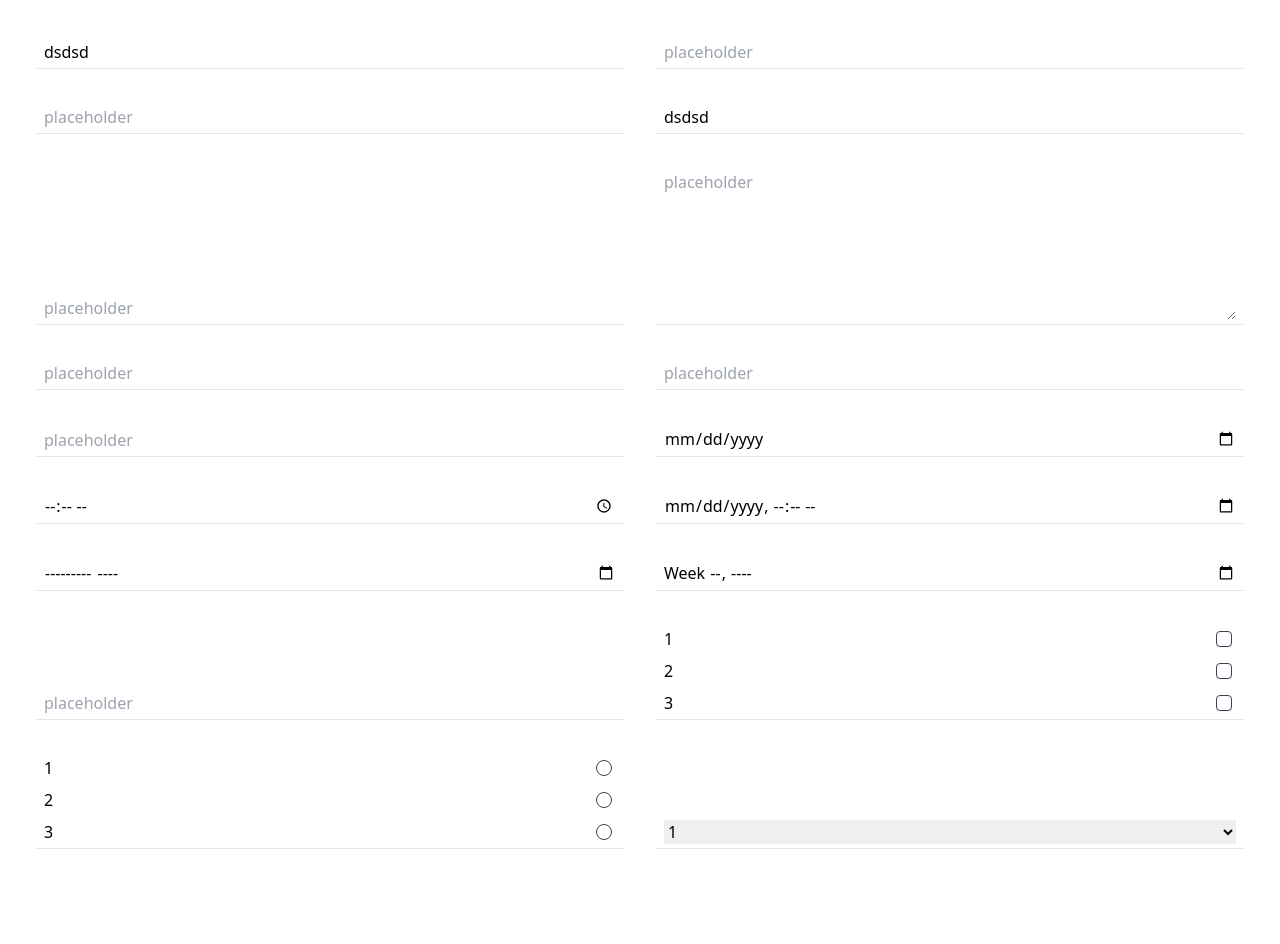
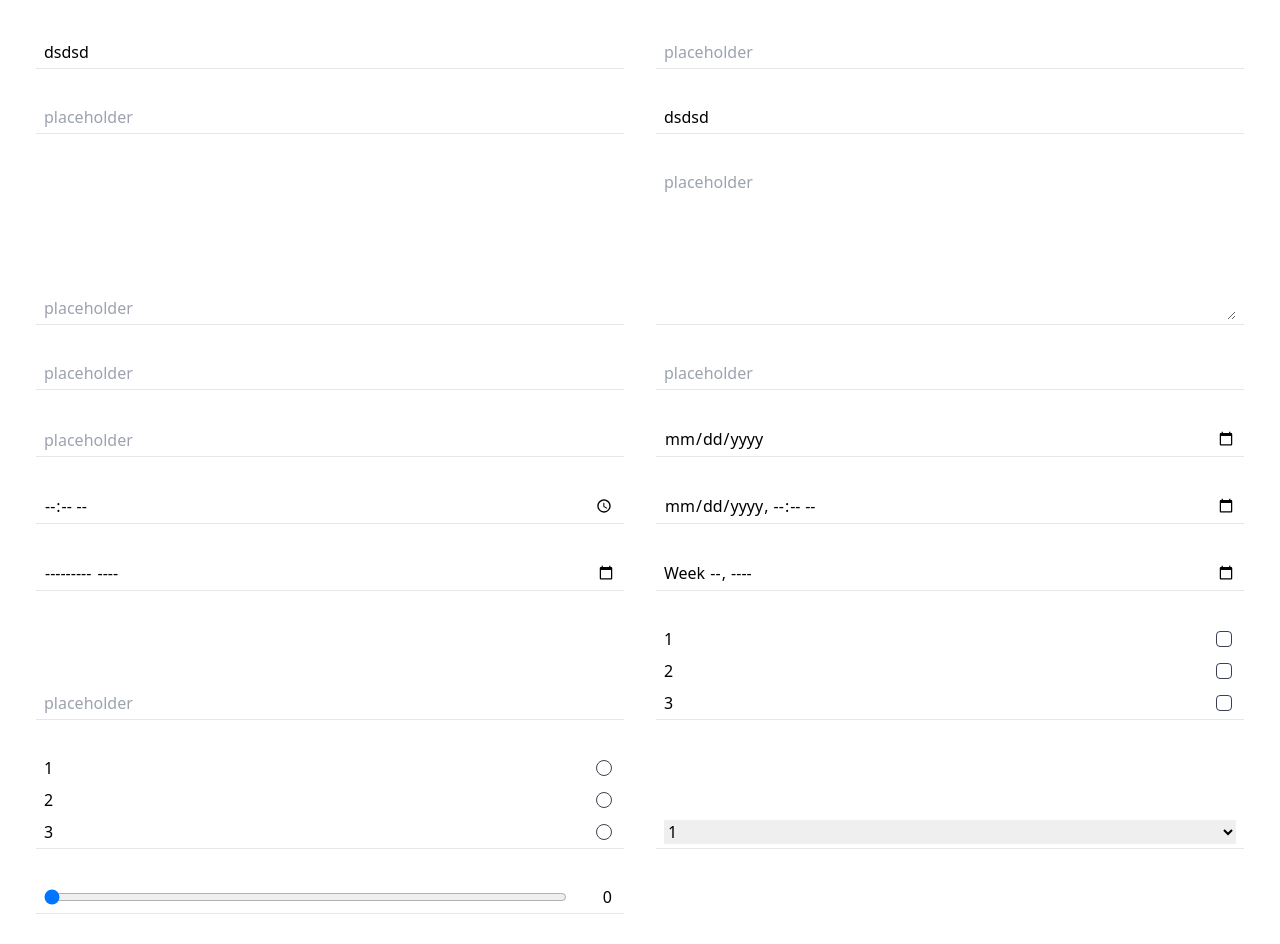
Before and after one commit to jessypouliot98/advanced-react-input, a React app: page / in a window 1280 px wide. Shown: the top 944 px of the page. Before the commit the page ends 885 px from the top, so only its background shows below. Built offline with nearby package versions, Linux system fonts and the light colour scheme; the HTML template or start-up script is replaced by a standard one.

Commit message:
Release 2.1.0
- Added slider input
- Added style prop

```diff
--- a/exemple/App.tsx
+++ b/exemple/App.tsx
@@ -39,6 +39,7 @@ class App extends React.Component<any> {
 				<Input type={'checkbox'} {...props} {...options} />
 				<Input type={'radio'} {...props} {...options} />
 				<Input type={'select'} {...props} {...options} />
+				<Input type={'slider'} {...props} />
 			</div>
 		);
 	}
--- a/package.json
+++ b/package.json
@@ -1,6 +1,6 @@
 {
   "name": "advanced-react-input",
-  "version": "2.0.1",
+  "version": "2.1.0",
   "description": "A scalable TypeScript React component from inputs",
   "main": "./lib/index.js",
   "scripts": {
--- a/src/Input/BaseInput/BaseInput.tsx
+++ b/src/Input/BaseInput/BaseInput.tsx
@@ -5,6 +5,7 @@ import { inputValue } from '../../types';
 export interface BaseInputProps {
 	type: string,
 	className?: string,
+	style?: React.CSSProperties,
 	name?: string,
 	value?: inputValue,
 	defaultValue?: inputValue,
@@ -104,7 +105,10 @@ abstract class BaseInput<P extends BaseInputProps = BaseInputProps> extends Reac
 
 	protected wrap(input: React.ReactChild) {
 		return (
-			<div className={['ari', `ari-${this.className}`, `ari-type-${this.props.type}`, this.props.className].join(' ')}>
+			<div
+				className={['ari', `ari-${this.className}`, `ari-type-${this.props.type}`, this.props.className].join(' ')}
+				style={this.props.style}
+			>
 				<div className={'ari-border-b ari-py-1 ari-px-2'}>
 					{input}
 				</div>
@@ -114,7 +118,10 @@ abstract class BaseInput<P extends BaseInputProps = BaseInputProps> extends Reac
 
 	protected wrapGroup(inputs: React.ReactChild[]) {
 		return (
-			<div className={['ari', `ari-${this.className}`, `ari-type-${this.props.type}`, this.props.className].join(' ')}>
+			<div
+				className={['ari', `ari-${this.className}`, `ari-type-${this.props.type}`, this.props.className].join(' ')}
+				style={this.props.style}
+			>
 				<div className={'ari-border-b'}>
 					{inputs.map(input => React.Children.map(input, child => {
 						if (React.isValidElement(child)) {
--- a/src/Input/Input.tsx
+++ b/src/Input/Input.tsx
@@ -7,9 +7,10 @@ import InputDate, { dateType } from './InputDate/InputDate';
 import InputCheckbox, { checkboxType } from './InputCheckbox/InputCheckbox';
 import InputRadio, { radioType } from './InputRadio/InputRadio';
 import InputSelect, { selectType } from './InputSelect/InputSelect';
+import InputSlider, { sliderType } from './InputSlider/InputSlider';
 import { option } from '../types';
 
-type inputType = stringType | textareaType | numberType | dateType | checkboxType | radioType | selectType;
+type inputType = stringType | textareaType | numberType | dateType | checkboxType | radioType | selectType | sliderType;
 type inputValue = any;
 
 export interface InputProps extends BaseInputProps {
@@ -55,6 +56,9 @@ class Input extends React.Component<InputProps, any> {
 			case 'select':
 				return <InputSelect {...this.props as any} />;
 
+			case 'slider':
+				return <InputSlider {...this.props as any} />;
+
 			default:
 				console.error(`Unkown input type: ${this.props.type}`);
 
--- a/src/Input/InputSelect/InputSelect.tsx
+++ b/src/Input/InputSelect/InputSelect.tsx
@@ -48,7 +48,7 @@ class InputSelect extends BaseInput<InputSelectProps> {
 	render() {
 		const getOptions = (option: option) => {
 			return (
-				<option value={option.value}>{option.label}</option>
+				<option key={option.value} value={option.value}>{option.label}</option>
 			)
 		};
 
--- /dev/null
+++ b/src/Input/InputSlider/InputSlider.tsx
@@ -0,0 +1,70 @@
+import React from 'react';
+import BaseInput, { BaseInputProps } from '../BaseInput/BaseInput';
+import { inputValue } from '../../types';
+
+export type sliderType = 'slider';
+
+export interface InputSliderProps extends BaseInputProps {
+	min: number,
+	max: number,
+}
+
+class InputSlider extends BaseInput<InputSliderProps> {
+
+	static defaultProps = {
+		min: 0,
+		max: 100,
+	}
+
+	protected _ref: React.RefObject<HTMLInputElement> = React.createRef();
+
+	public state = {
+		value: this.props.defaultValue || this.props.min,
+	}
+
+	public componentDidMount() {
+		this._ref?.current?.addEventListener('keyup', this.onSubmitEvent);
+	}
+
+	public componentWillUnmount() {
+		this._ref?.current?.removeEventListener('keyup', this.onSubmitEvent);
+	}
+
+	protected get value(): inputValue {
+		const value = this.useStateValue ? this.state.value : this.props.value;
+
+		if (typeof value === 'string' || value instanceof String) {
+			return parseFloat(value as string);
+		}
+
+		if (typeof value !== 'number') {
+			return this.props.min;
+		}
+
+		return value;
+	}
+
+	render() {
+		return this.wrap(
+			<div className={'ari-flex ari-justify-center ari-items-center ari--m-2'}>
+				<div className={'ari-w-full ari-p-2'}>
+					<input
+						ref={this._ref}
+						className={'ari-touchable'}
+						type={'range'}
+						name={this.props.name}
+						value={this.value}
+						placeholder={this.props.placeholder}
+						onChange={this.onChangeEvent}
+					/>
+				</div>
+				<div className={'ari-w-12 ari-text-right ari-p-2 ari-mr-1'}>
+					{this.textValue}
+				</div>
+			</div>
+		);
+	}
+
+}
+
+export default InputSlider;
```
